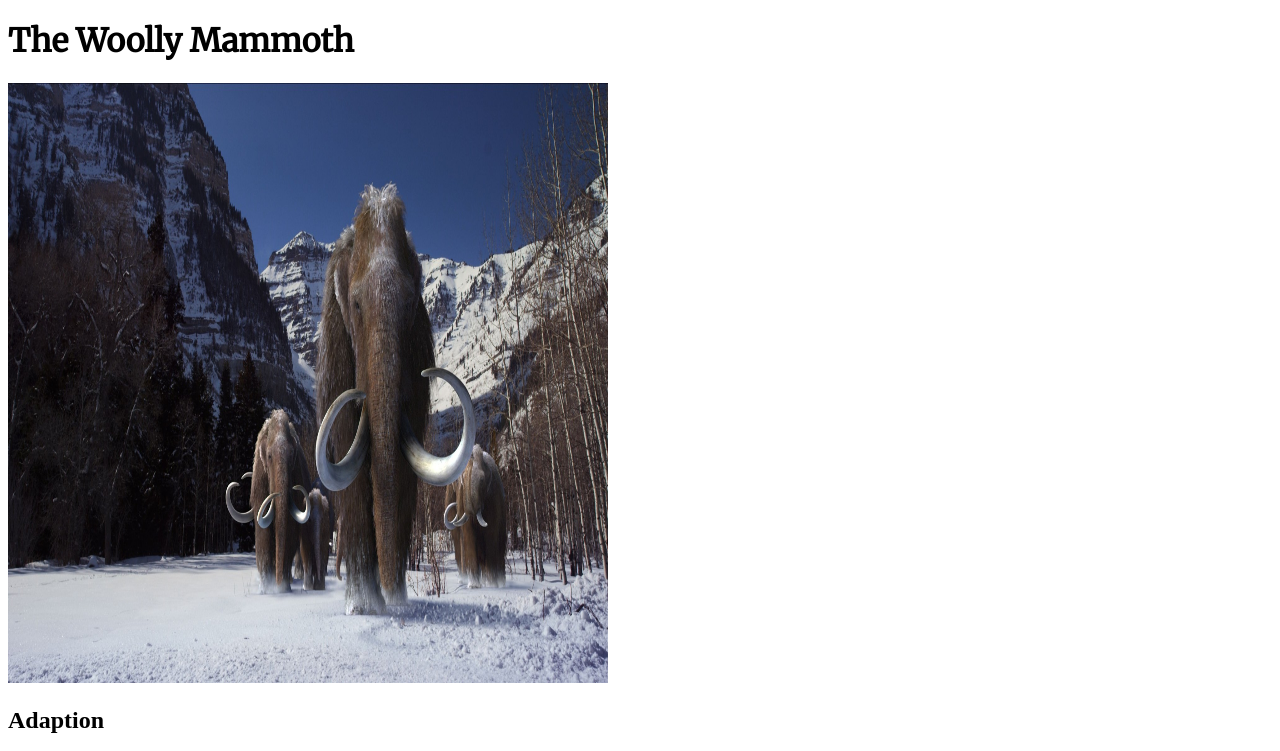
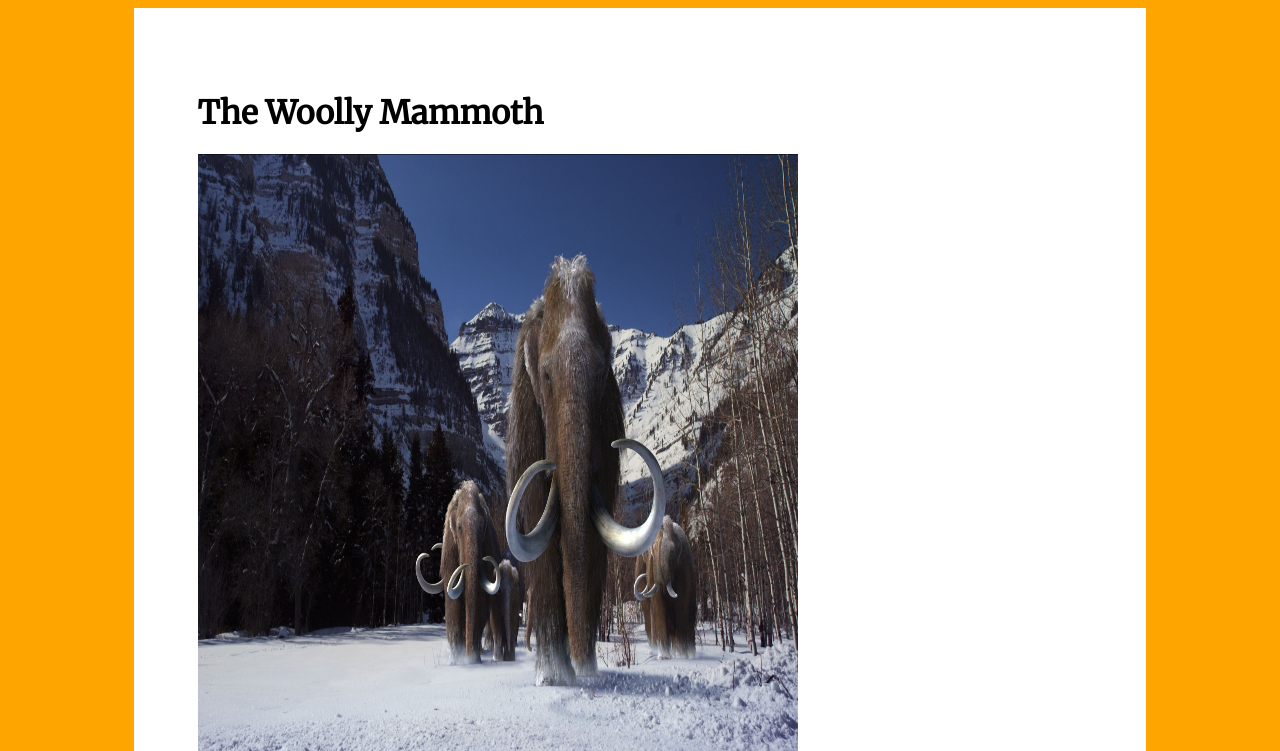
Before and after one commit to kallen1321/extinction, a plain HTML site: page index.html in a window 1280 px wide. Shown: the top 751 px of the page. Drawn offline with nearby package versions, Linux system fonts and the light colour scheme.

Commit message:
Add files via upload

```diff
--- a/css/main.css
+++ b/css/main.css
@@ -1,3 +1,14 @@
+body {
+	background-color: orange;
+}
+
+#wrapper {
+	background-color: #fff;
+	width: 70%;
+	margin: 0 auto;
+	padding: 5%;
+}
+
 h1 {
 font-family: 'Merriweather', serif;
 }
```
